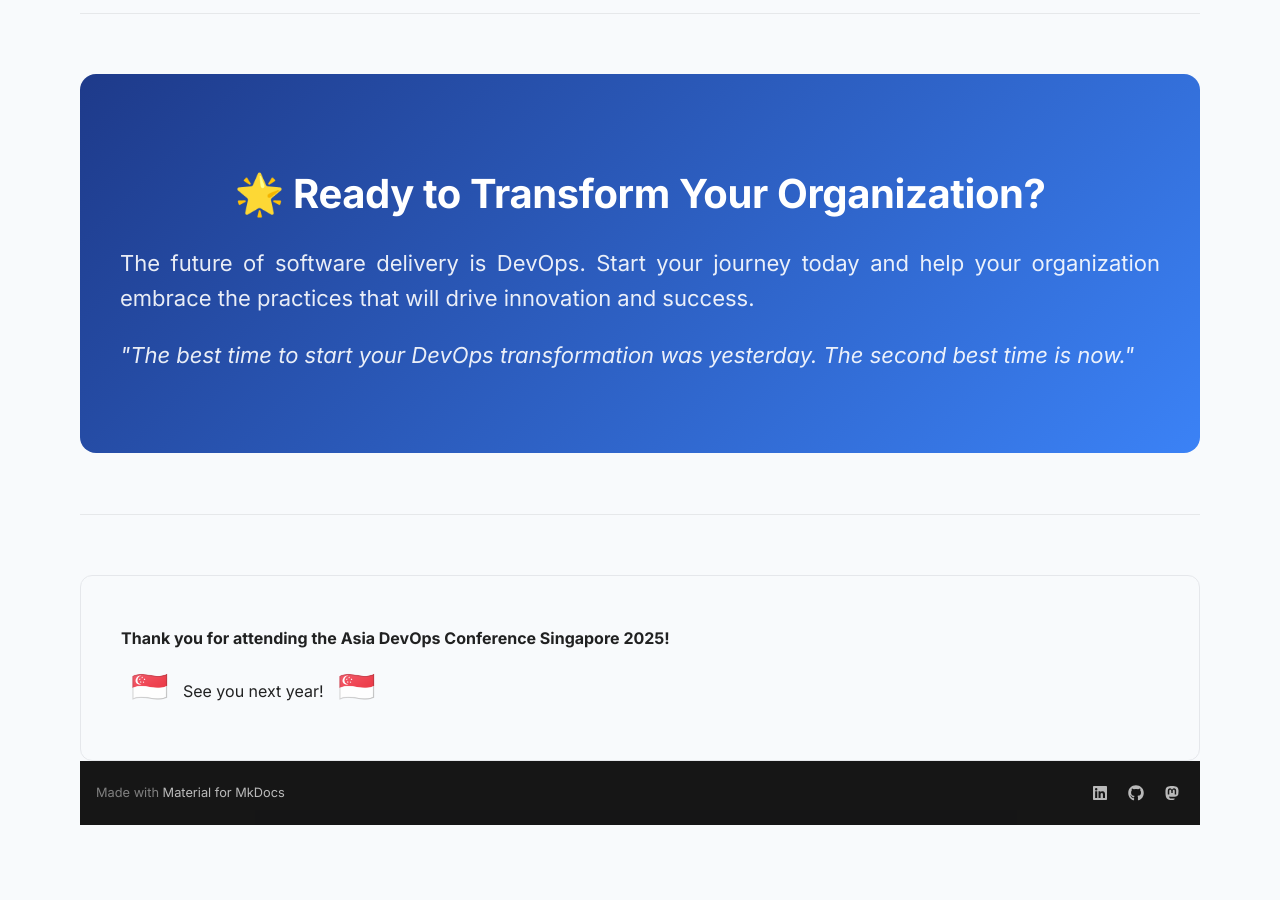
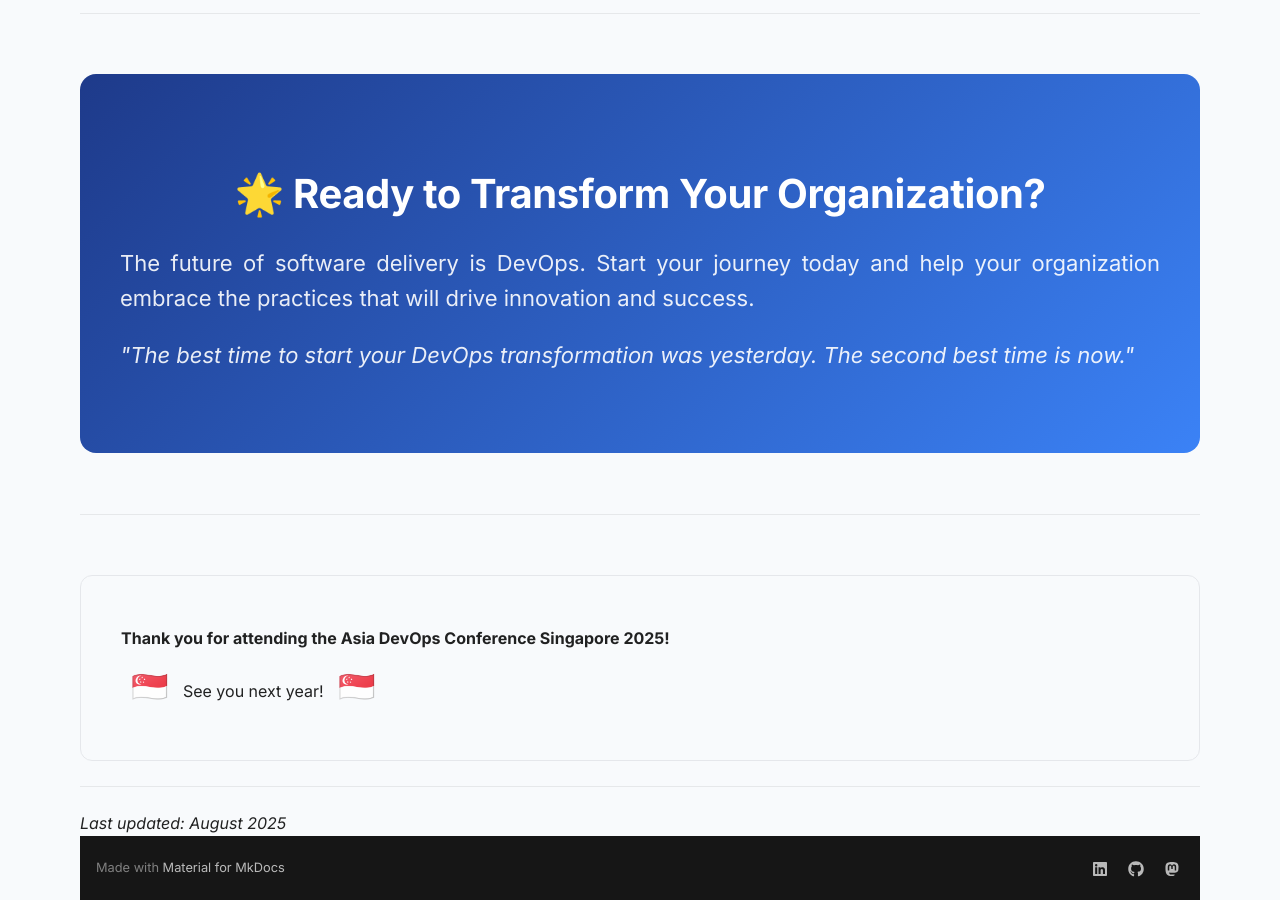
Before and after one commit to codess-aus/SingaporeDevOps, an MkDocs documentation site: the page built from docs/index.md, in a window 1280 px wide and 900 px high, scrolled down 2493 px. Built offline with MkDocs 1.6.1 and Material for MkDocs 9.7.7, drawn with Linux system fonts in a browser that asks for light colours; before the commit the page ends 3318 px from its top, so only the background shows below that.

Commit message:
Add last updated timestamp to trigger deployment

```diff
--- a/docs/index.md
+++ b/docs/index.md
@@ -89,3 +89,7 @@ Don't keep this knowledge to yourself! Here's how you can champion DevOps transf
   <p><strong>Thank you for attending the Asia DevOps Conference Singapore 2025!</strong></p>
   <p><span class="flag-emoji">🇸🇬</span> See you next year! <span class="flag-emoji">🇸🇬</span></p>
 </div>
+
+---
+
+*Last updated: August 2025*
```
